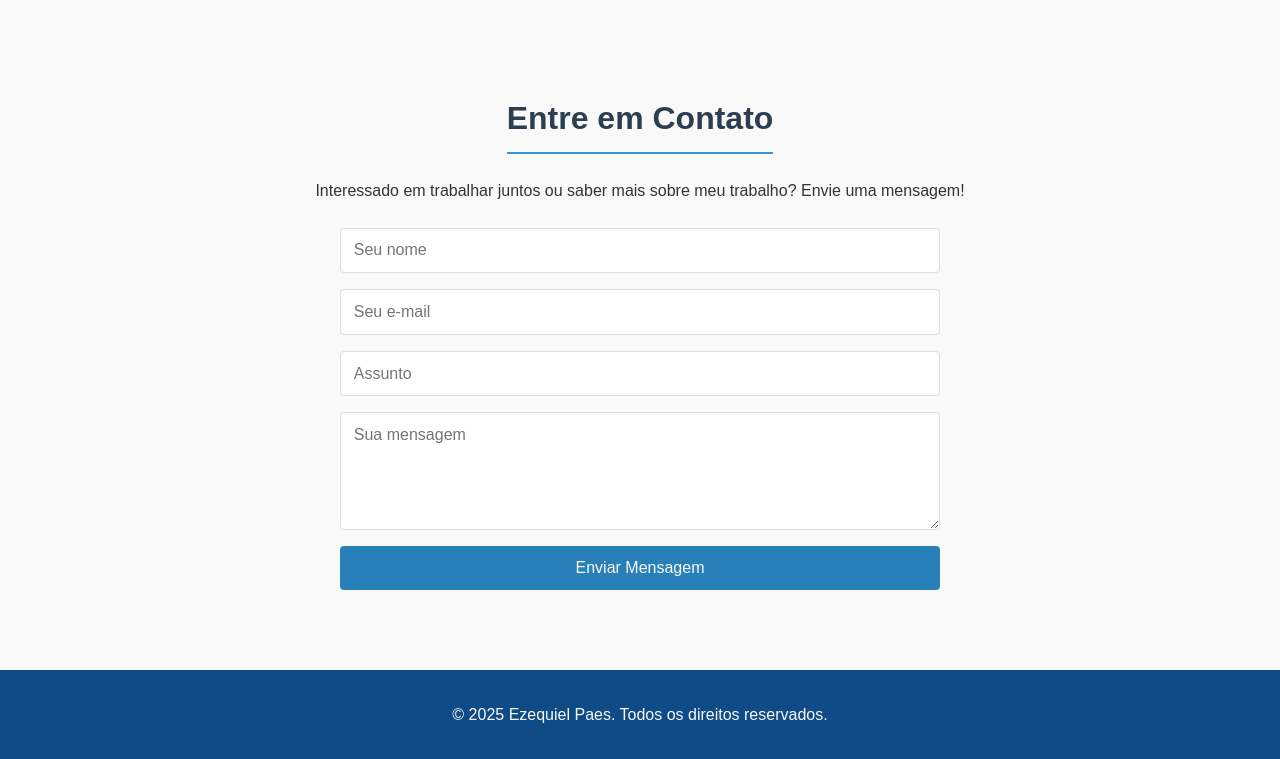
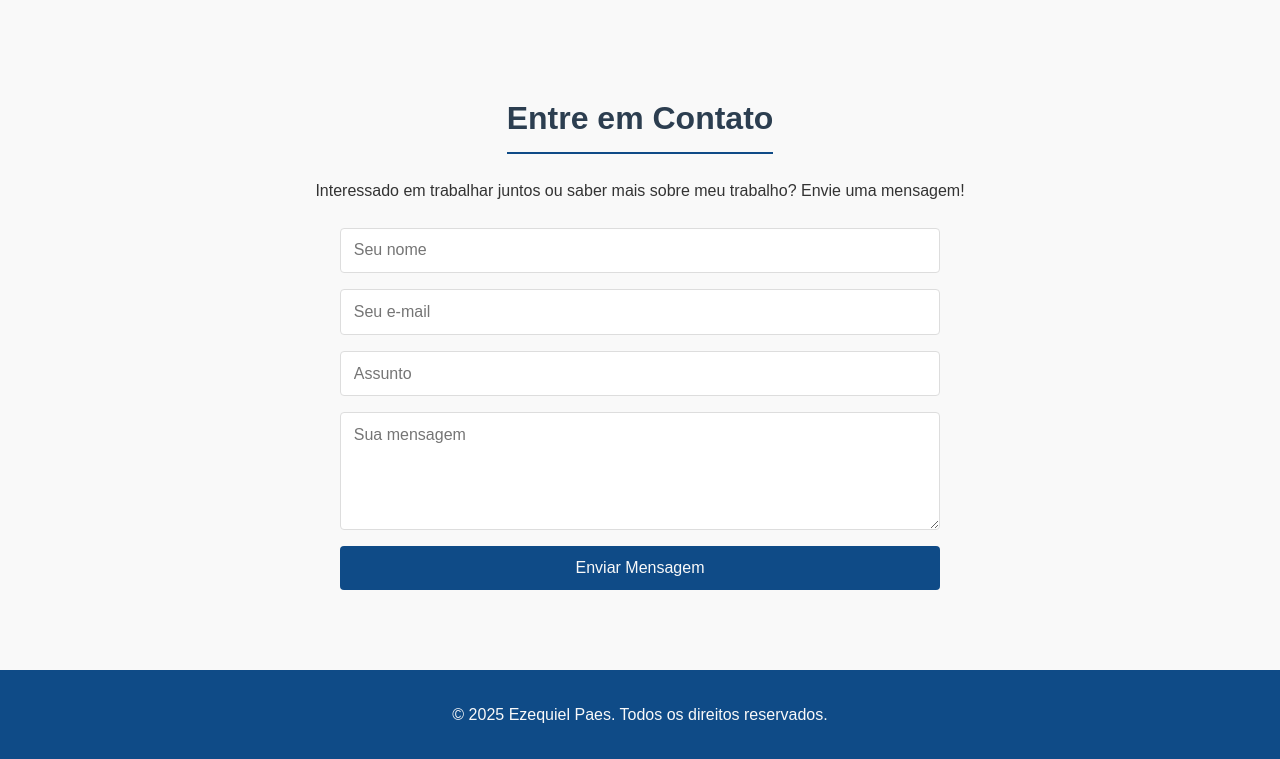
Before and after one commit to EzequielPaes/ME, a plain HTML site: page index.html in a window 1280 px wide. In both pictures the pointer is over the button "Enviar Mensagem". Shown: the part 1494-2253 px from the top of the page. Drawn offline with Linux system fonts and the light colour scheme.

Commit message:
Add files via upload

```diff
--- a/style.css
+++ b/style.css
@@ -51,7 +51,7 @@ nav ul li a {
 }
 
 nav ul li a:hover {
-    color: #3498db;
+    color: #0f4b87;
 }
 
 section {
@@ -64,7 +64,7 @@ section h2 {
     font-size: 2rem;
     margin-bottom: 1.5rem;
     color: #2c3e50;
-    border-bottom: 2px solid #3498db;
+    border-bottom: 2px solid #0f4b87;
     padding-bottom: 0.5rem;
     display: inline-block;
 }
@@ -120,7 +120,7 @@ section h2 {
 }
 
 #contato h2 {
-    border-bottom: 2px solid #3498db;
+    border-bottom: 2px solid #0f4b87;
     padding-bottom: 0.5rem;
     margin-bottom: 1.5rem;
 }
@@ -145,7 +145,7 @@ input, textarea, button {
 }
 
 button {
-    background-color: #3498db;
+    background-color: #0f4b87;
     color: #f9f9f9;
     border: none;
     cursor: pointer;
@@ -153,7 +153,7 @@ button {
 }
 
 button:hover {
-    background-color: #2980b9;
+    background-color:#0f4b87;
 }
 
 footer {
@@ -176,7 +176,7 @@ footer {
 }
 
 .redes-sociais a:hover {
-    color: #3498db;
+    color: #0f4b87;
 }
 
 @media (max-width: 768px) {
```
